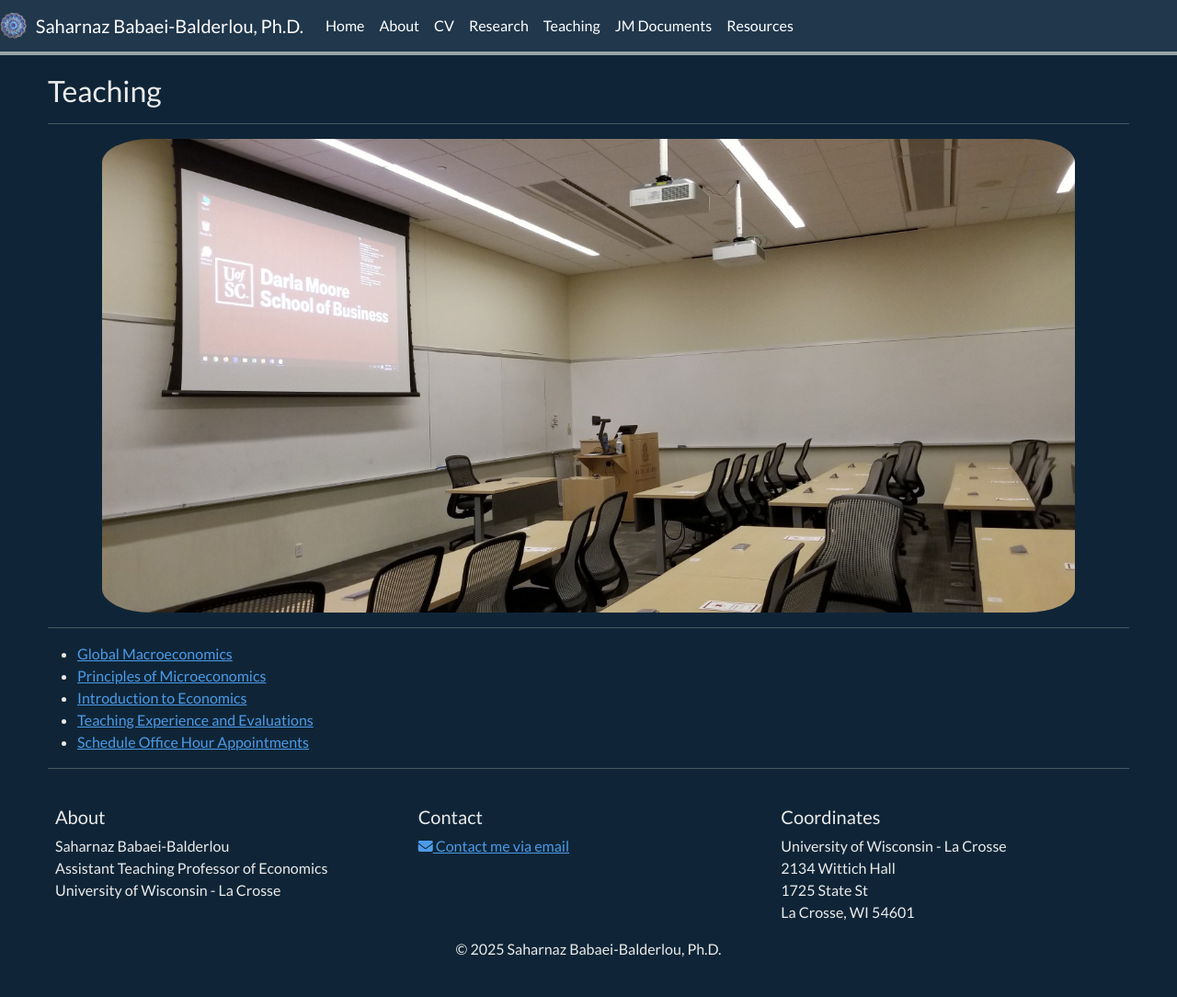
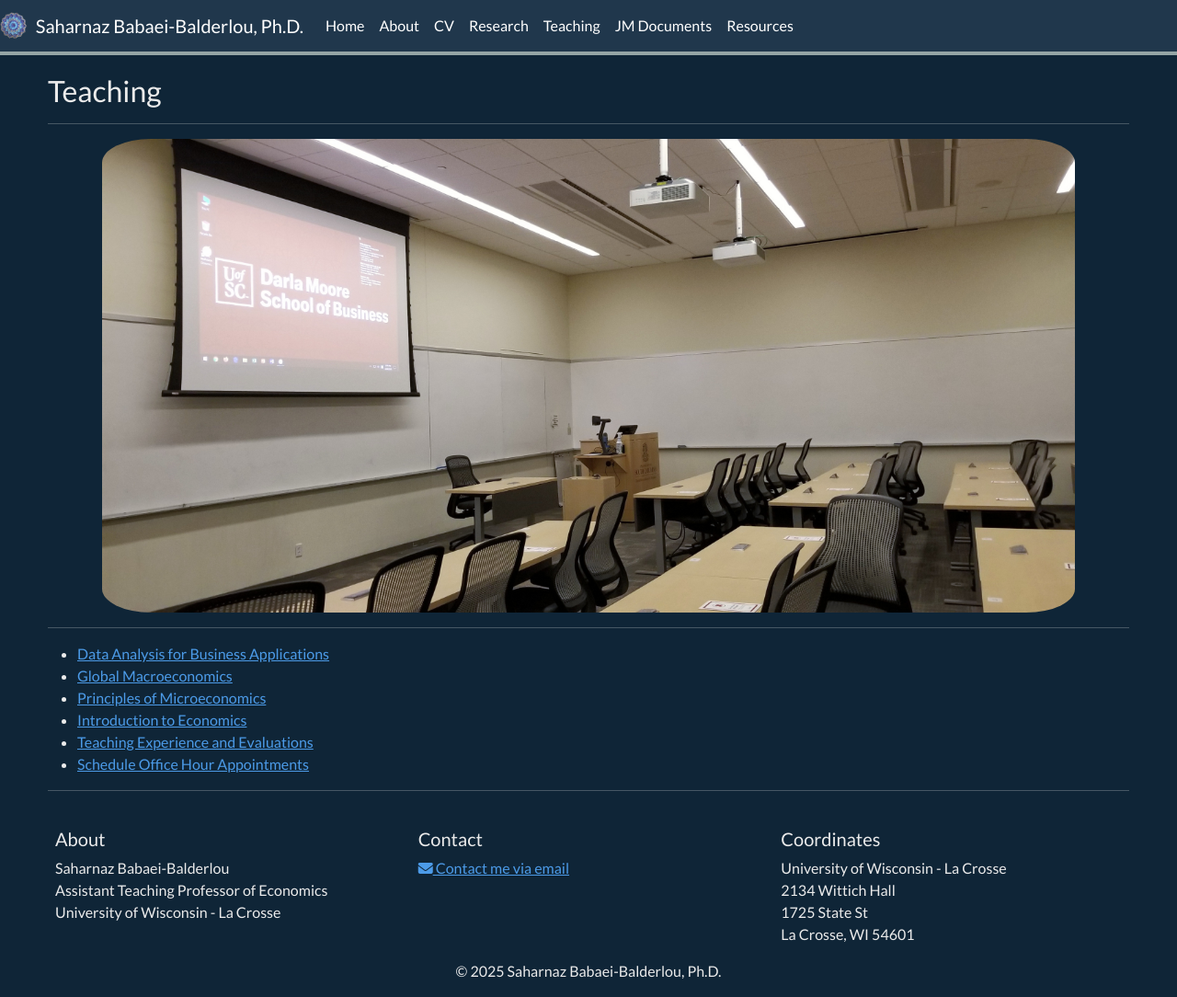
Before and after one commit to saharnazb/saharnazb.github.io, a Jekyll site: the page built from _pages/teaching.md, in a window 1280 px wide and 1084 px high. Shown: the whole window at 92% size. Built offline with Jekyll 4.4.1, drawn with Linux system fonts in a browser that asks for light colours; nearby versions of some CDN libraries; library files that are not in the unit come from our copies; a style sheet for code colours, icons or effects is not loaded.

Commit message:
eco 230 link

```diff
--- a/_pages/teaching.md
+++ b/_pages/teaching.md
@@ -16,6 +16,7 @@ permalink: /teaching/
 
 ---
 
+- [Data Analysis for Business Applications](/teaching/intro-Data-Business/)
 - [Global Macroeconomics](/teaching/intro-macro/)
 - [Principles of Microeconomics](/teaching/intro-micro/)
 - [Introduction to Economics](/teaching/intro-econ/)
```
